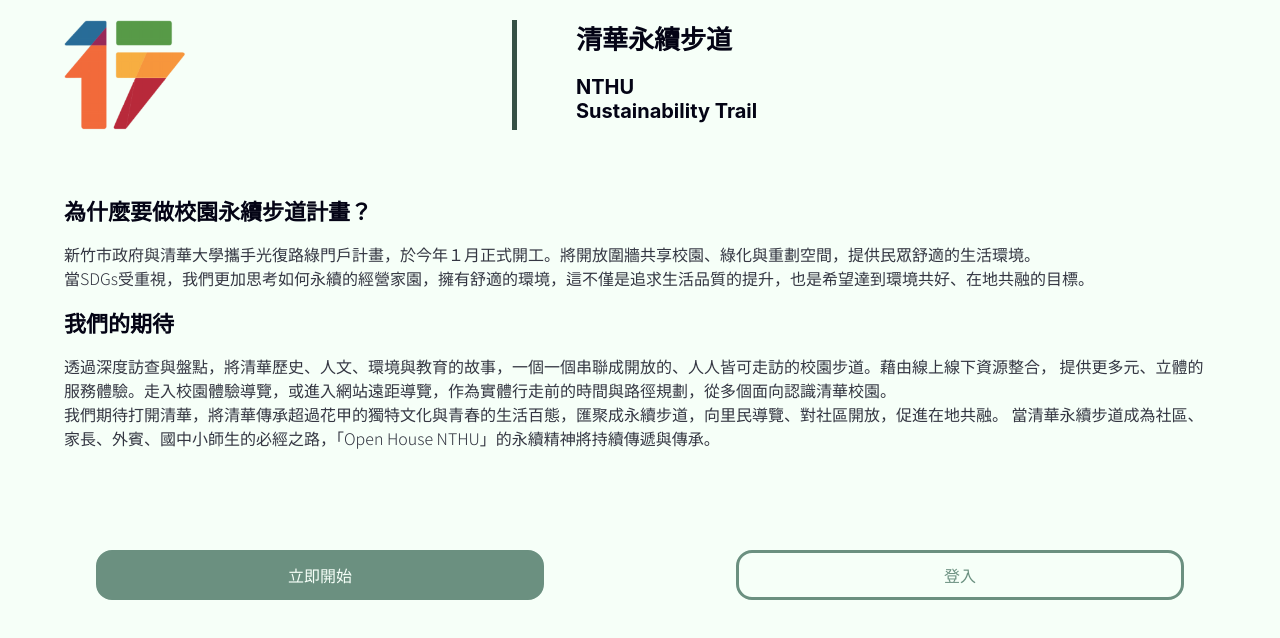
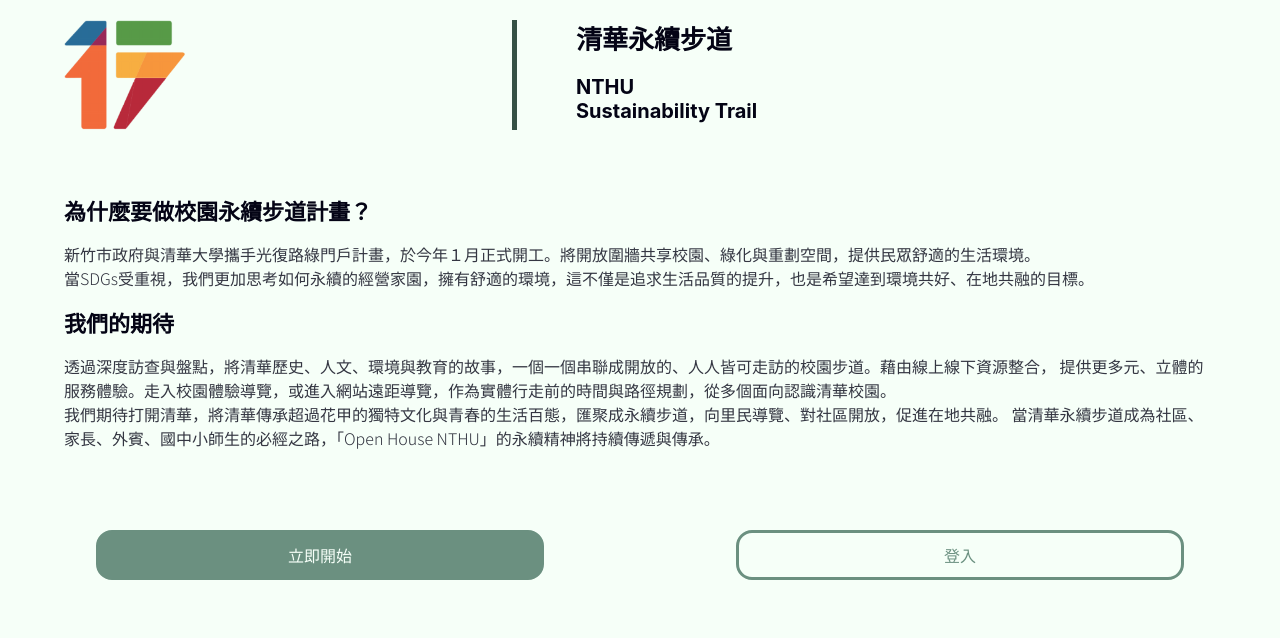
Before and after one commit to Crysta1ightning/sdgs11, a React (Create React App) app: page / in a window 1280 px wide. Shown: the top 638 px of the page. Built offline with nearby package versions, Linux system fonts and the light colour scheme.

Commit message:
Preface Margin

```diff
--- a/src/pages/others/preface.css
+++ b/src/pages/others/preface.css
@@ -66,7 +66,6 @@
 
 /* BTNS */
 .PrefacePage .btns {
-    margin: 20px 0 0 0;
     padding-bottom: 20px;
     width: 100vw;
     font-family: 'Noto Sans TC', sans-serif;
```
